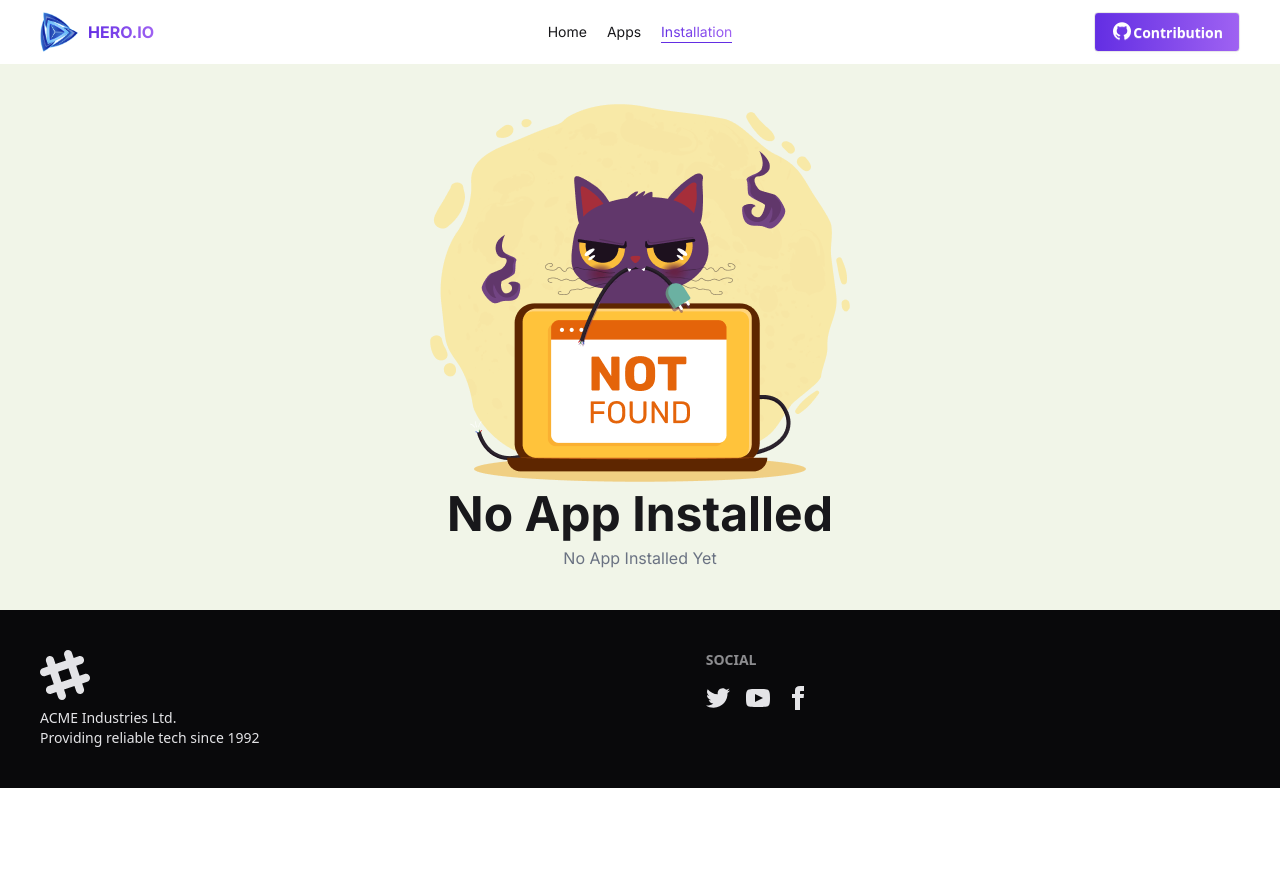
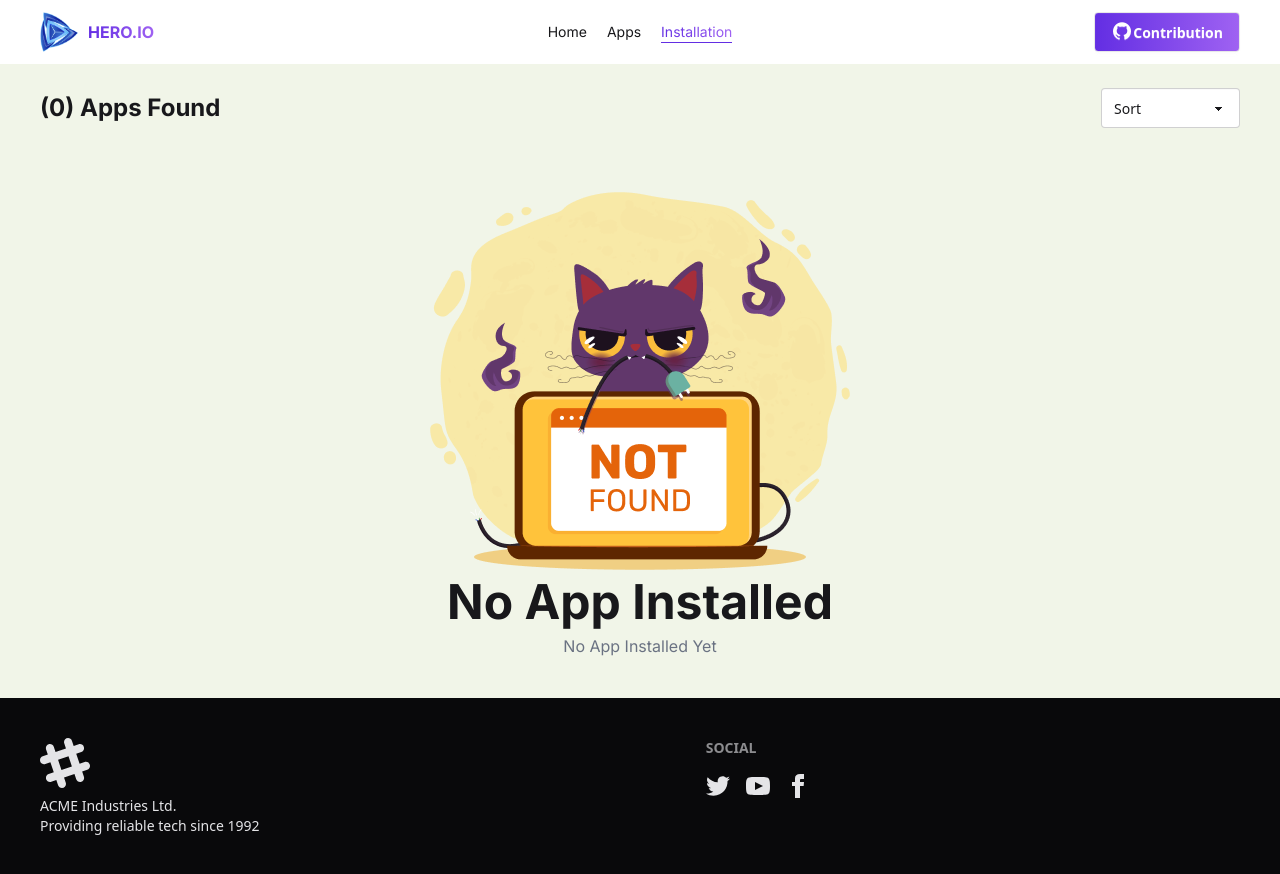
Before and after one commit to Tanvir-Hossain847/App-Market, a React (Vite) app: page /installed in a window 1280 px wide. Before the commit the page ends 800 px from the top, so only its background shows below. Built offline with nearby package versions, Linux system fonts and the light colour scheme.

Commit message:
add sorting function

```diff
--- a/src/components/loader/Loader.jsx
+++ b/src/components/loader/Loader.jsx
@@ -3,10 +3,10 @@ import React from 'react';
 
 const Loader = () => {
     return (
-        <div className='text-center flex'>
-            <h1 className='text-4xl'>L</h1>
+        <div className='text-center flex items-center gap-2 justify-center my-auto'>
+            <h1 className='text-4xl font-bold'>L</h1>
             <Orbitals className='my-20'></Orbitals>
-            <h1 className='text-4xl'>ader</h1>
+            <h1 className='text-4xl font-bold'>A D I N G</h1>
         </div>
     );
 };
--- a/src/pages/app/App.jsx
+++ b/src/pages/app/App.jsx
@@ -1,4 +1,4 @@
-import React, { useState } from 'react';
+import React, { useEffect, useState } from 'react';
 import useApp from '../../hooks/useApp';
 import SingleApp from '../../components/SingleApp/SingleApp';
 import { Search } from 'lucide-react';
@@ -10,15 +10,22 @@ const App = () => {
 
     const {apps, loading} = useApp();
     const [searchApp, setSearchApp] =useState("")
+    const [isDelayedLoading, setIsDelayedLoading] = useState(true)
     const term = searchApp.trim().toLocaleLowerCase()
     const searchedApps = term ? apps.filter(app => app.title.toLocaleLowerCase() .includes(term)) : apps;
     console.log(searchedApps);
 
-    // if(loading)
-    //     return <div className="">Apps Loading....</div>
 
-    // if(searchedApps.length === 0)
-    //     return <ErrorApp></ErrorApp>
+    useEffect(() => {
+        const delay =setTimeout(() => {
+            setIsDelayedLoading(false);
+        }, 1000)
+
+        return () => clearTimeout(delay);
+    },[loading])
+
+
+
     const navigate = useNavigate()
 
     const handleReload = () => {
@@ -26,11 +33,6 @@ const App = () => {
         return
     }
 
-    // if(searchedApps.length === 0){
-    //     return  (
-
-    //             )
-    // }
 
     return (
         <div className="py-15">
@@ -45,7 +47,7 @@ const App = () => {
         </div>
 
         <div className=''>
-            { loading ? (
+            { loading || isDelayedLoading ? (
                 <Loader></Loader>
             ) : searchedApps.length > 0 ? (
                 <div className="grid grid-cols-4 gap-6 px-10">
--- a/src/pages/installations/Installed.jsx
+++ b/src/pages/installations/Installed.jsx
@@ -3,11 +3,24 @@ import Installedcard from '../../components/InstalledCard/Installedcard';
 import useApp from '../../hooks/useApp';
 import { getInstalledApp } from '../../utility/installFunction';
 import ErrorApp from '../../components/ErrorApp/ErrorApp';
+import Loader from '../../components/loader/Loader';
+import { AArrowUp, ArrowDown, ArrowUp } from 'lucide-react';
 
 const Installed = () => {
 
     const [appData, setAppData] = useState([]);
-    const {apps} = useApp()
+    const {apps, loading} = useApp()
+    const [sort, setSort] = useState("")
+    const [isDelayedLoading, setIsDelayedLoading] = useState(true)
+
+    useEffect(() =>{
+        const delay = setTimeout(() => {
+            setIsDelayedLoading(false)
+        },750)
+
+        return () => clearTimeout(delay)
+    }, [loading])
+
 
     useEffect(() => {
         if(!apps || apps.length === 0) return;
@@ -31,20 +44,51 @@ const Installed = () => {
             localStorage.setItem("Installed", updatedStoredDataSTR)
         }
 
+        const sortedItem = () =>{
+            if(sort === "lower-higher"){
+                return[...appData].sort((a,b) => b.downloads - a.downloads)
+            }
+            else if(sort === "higher-lower"){
+                return[...appData].sort((a,b) => a.downloads - b.downloads)
+            }
+            else{
+                return appData
+            }
+        }
+
+        const sortData = sortedItem()
+
+
         // if(!appData.length)
         //     return <ErrorApp></ErrorApp>
 
 
     return (
-        <div className='min-h-133'>
-           {appData.length > 0 ? (
-            appData.map(app => <Installedcard handleRemove={handleRemove} app={app}></Installedcard>)
+        <div className='min-h-105'>
+            <div className="px-10 flex justify-between items-center py-6">
+            <h2 className='text-2xl font-bold primary'>({sortData.length}) Apps Found</h2>
+            <div className="">
+                <select onChange={e => setSort(e.target.value)} defaultValue="Sort" className="select">
+                <option value={"none"}>Sort</option>
+                <option value={"lower-higher"}>By: Downloads <ArrowUp></ArrowUp></option>
+                <option value={"higher-lower"}>By: Downloads <ArrowDown></ArrowDown></option>
+                </select>
+        </div>
+        </div>
+            <div className="">
+           {loading || isDelayedLoading ? (
+            <div className="">
+            <Loader></Loader>
+            </div>
+           ) : appData.length > 0 ? (
+            sortData.map(app => <Installedcard handleRemove={handleRemove} app={app}></Installedcard>)
            ) : <div className="text-center py-10">
             <ErrorApp></ErrorApp>
             <h1 className='text-5xl font-bold primary py-2'>No App Installed</h1>
             <p className='text-gray-500 primary'>No App Installed Yet</p>
            </div>
            }
+           </div>
         </div>
     );
 };
```
